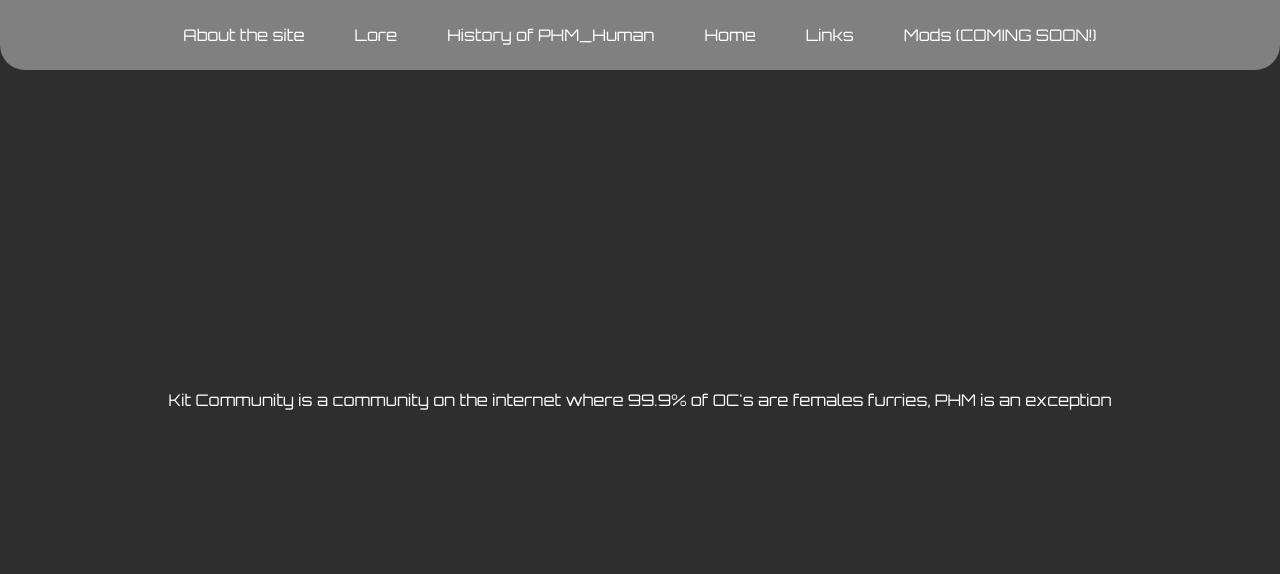
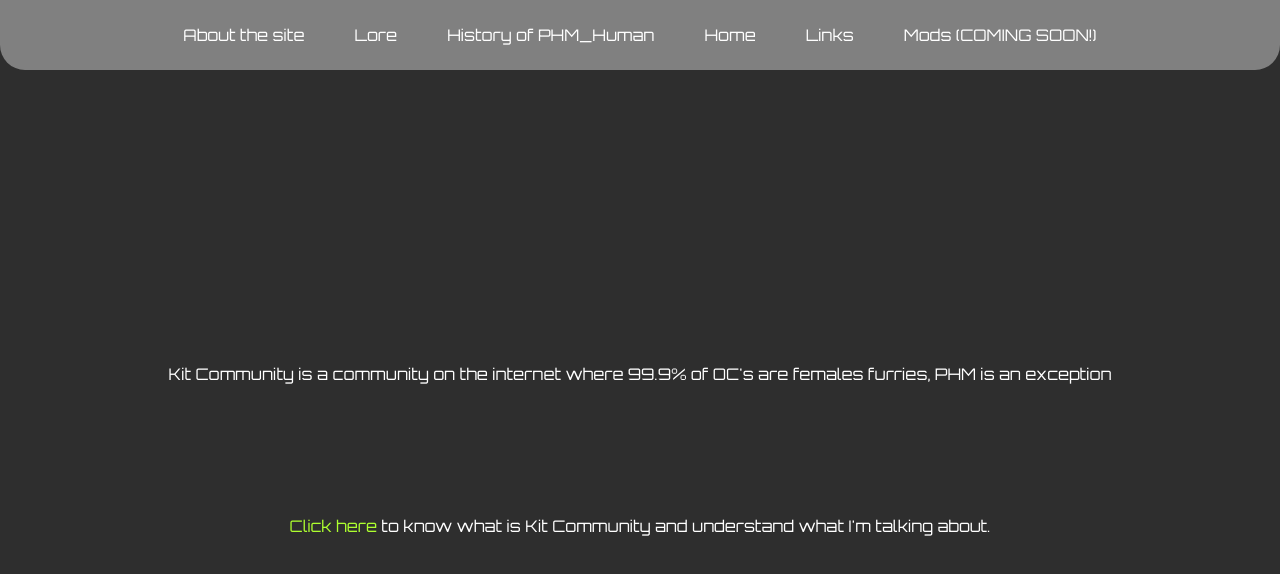
Before and after one commit to PHM-Git-ctrl/PHM_Core, a plain HTML site: page HTML Files/kit_community.html in a window 1280 px wide. Drawn offline with Linux system fonts and the light colour scheme.

Commit message:
Link Kit_Community Update

```diff
--- a/CSS Files/colortext.css
+++ b/CSS Files/colortext.css
@@ -24,3 +24,8 @@ h2 a {
     text-decoration: none;
     text-align: center;
 }
+
+.about-community {
+    position: relative;
+    top: 100px
+}
--- a/HTML Files/kit_community.html
+++ b/HTML Files/kit_community.html
@@ -32,5 +32,9 @@
 
 
     <p>Kit Community is a community on the internet where 99.9% of OC's are females furries, PHM is an exception</p>
+
+    <div class="about-community">
+        <p><a href="https://www.tiktok.com/tag/kitcommunity">Click here</a> to know what is Kit Community and understand what I'm talking about.</p>
+    </div>
 </body>
 </html>
```
